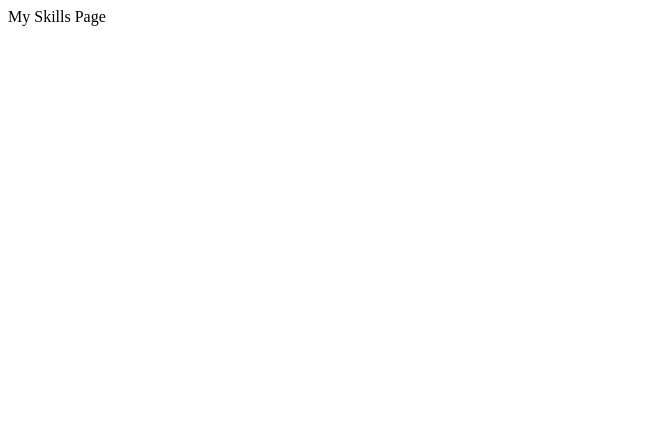
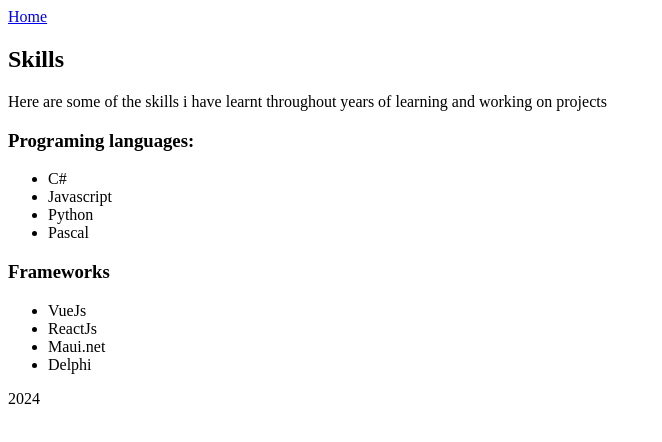
Before and after one commit to DjacerMESSAADIA/Portfolio-School-Project, a plain HTML site: page Pages/skills.html in a window 1280 px wide. Shown: the whole page, without its empty margins (0-662 px from the left). Drawn offline with Linux system fonts and the light colour scheme.

Commit message:
Added more code

```diff
--- a/Pages/skills.html
+++ b/Pages/skills.html
@@ -6,6 +6,39 @@
     <title>Skills</title>
   </head>
   <body>
-    My Skills Page
+    <!-- Header -->
+    <header>
+      <nav><a href="../index.html">Home</a></nav>
+    </header>
+    <!-- Main -->
+    <main>
+      <h2>Skills</h2>
+      <article>
+        Here are some of the skills i have learnt throughout years of learning
+        and working on projects
+      </article>
+      <!-- programing Languges section -->
+      <section>
+        <h3>Programing languages:</h3>
+        <ul>
+          <li>C#</li>
+          <li>Javascript</li>
+          <li>Python</li>
+          <li>Pascal</li>
+        </ul>
+      </section>
+      <!-- Frameworks -->
+      <section>
+        <h3>Frameworks</h3>
+        <ul>
+          <li>VueJs</li>
+          <li>ReactJs</li>
+          <li>Maui.net</li>
+          <li>Delphi</li>
+        </ul>
+      </section>
+    </main>
+    <!-- Footer -->
+    <footer>2024</footer>
   </body>
 </html>
```
Also changed, not shown: Pages/contact.html (+9 -1 lines), Pages/portfolio.html (deleted, +0 -11 lines), Pages/projects.html (+9 -1 lines), index.html (+21 -3 lines).
